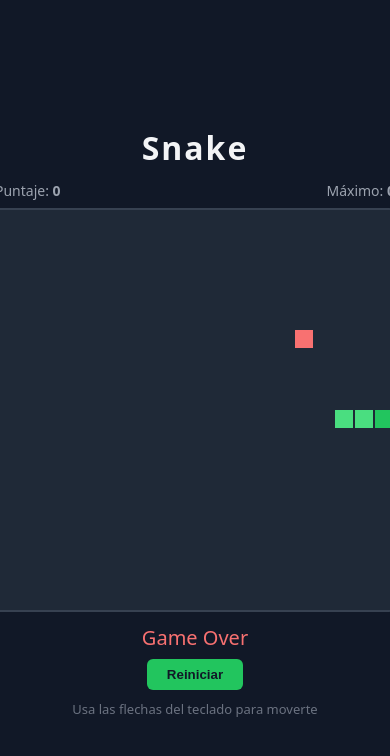
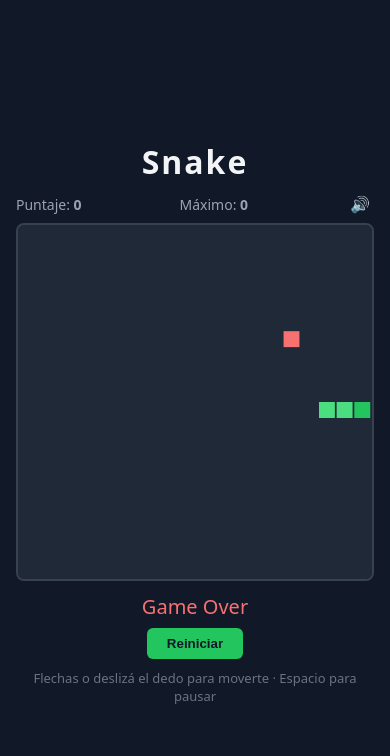
Before and after one commit to Mvega5310/snake, a plain HTML site: page index.html in a window 390 px wide. Drawn offline with Linux system fonts and the light colour scheme.

Commit message:
Add pause, progressive speed, mobile swipe controls, sound and CI deploy
Fix resetGame() not repainting immediately on restart. Add Web Audio
beeps with mute toggle, responsive canvas, GitHub Pages deploy workflow,
MIT license and refreshed README/roadmap to match current features.

```diff
--- a/game.js
+++ b/game.js
@@ -3,21 +3,28 @@
 // ==============================
 const GRID_SIZE = 20;       // tamaño de cada celda en px
 const GRID_COUNT = 20;      // celdas por lado (20x20 = canvas 400x400)
-const BASE_SPEED_MS = 130;  // ms entre cada tick del juego
+const BASE_SPEED_MS = 130;  // ms entre cada tick al empezar
+const MIN_SPEED_MS = 70;    // velocidad máxima (piso del intervalo)
+const SPEED_STEP_MS = 4;    // cuánto baja el intervalo por cada comida
+const SWIPE_THRESHOLD = 20; // px mínimos para contar como swipe
 
 const canvas = document.getElementById("gameCanvas");
 const ctx = canvas.getContext("2d");
 const scoreEl = document.getElementById("score");
 const highscoreEl = document.getElementById("highscore");
 const gameOverScreen = document.getElementById("gameOverScreen");
+const pauseScreen = document.getElementById("pauseScreen");
 const restartBtn = document.getElementById("restartBtn");
+const muteBtn = document.getElementById("muteBtn");
 
 // ==============================
 // ESTADO DEL JUEGO
 // ==============================
-let snake, direction, nextDirection, food, score, gameOver, loopInterval;
+let snake, direction, nextDirection, food, score, gameOver, paused, speedMs, loopInterval;
 let highscore = Number(localStorage.getItem("snake-highscore")) || 0;
+let muted = localStorage.getItem("snake-muted") === "true";
 highscoreEl.textContent = highscore;
+updateMuteButton();
 
 function resetGame() {
   snake = [
@@ -30,12 +37,17 @@ function resetGame() {
   food = spawnFood();
   score = 0;
   gameOver = false;
+  paused = false;
+  speedMs = BASE_SPEED_MS;
 
   scoreEl.textContent = score;
   gameOverScreen.classList.add("hidden");
+  pauseScreen.classList.add("hidden");
 
   if (loopInterval) clearInterval(loopInterval);
-  loopInterval = setInterval(gameLoop, BASE_SPEED_MS);
+  loopInterval = setInterval(gameLoop, speedMs);
+
+  draw();
 }
 
 // ==============================
@@ -77,14 +89,31 @@ function update() {
     score++;
     scoreEl.textContent = score;
     food = spawnFood();
+    playEatSound();
+    speedUp();
   } else {
     snake.pop(); // si no comió, se mueve (quita la cola)
   }
 }
 
+function speedUp() {
+  const target = Math.max(MIN_SPEED_MS, BASE_SPEED_MS - score * SPEED_STEP_MS);
+  if (target === speedMs) return;
+  speedMs = target;
+  clearInterval(loopInterval);
+  loopInterval = setInterval(gameLoop, speedMs);
+}
+
+function togglePause() {
+  if (gameOver) return;
+  paused = !paused;
+  pauseScreen.classList.toggle("hidden", !paused);
+}
+
 function endGame() {
   gameOver = true;
   clearInterval(loopInterval);
+  playGameOverSound();
 
   if (score > highscore) {
     highscore = score;
@@ -117,16 +146,74 @@ function draw() {
 // GAME LOOP
 // ==============================
 function gameLoop() {
-  if (gameOver) return;
+  if (gameOver || paused) return;
   update();
   if (!gameOver) draw();
 }
 
 // ==============================
-// CONTROLES
+// SONIDO (Web Audio API, sin archivos externos)
+// ==============================
+let audioCtx = null;
+
+function getAudioCtx() {
+  if (!audioCtx) {
+    const AudioContextClass = window.AudioContext || window.webkitAudioContext;
+    audioCtx = new AudioContextClass();
+  }
+  if (audioCtx.state === "suspended") audioCtx.resume();
+  return audioCtx;
+}
+
+function beep(freq, duration, type = "sine") {
+  if (muted) return;
+  const ctx2 = getAudioCtx();
+  const osc = ctx2.createOscillator();
+  const gain = ctx2.createGain();
+
+  osc.type = type;
+  osc.frequency.value = freq;
+  osc.connect(gain);
+  gain.connect(ctx2.destination);
+
+  gain.gain.setValueAtTime(0.15, ctx2.currentTime);
+  gain.gain.exponentialRampToValueAtTime(0.0001, ctx2.currentTime + duration);
+
+  osc.start();
+  osc.stop(ctx2.currentTime + duration);
+}
+
+function playEatSound() {
+  beep(660, 0.08);
+}
+
+function playGameOverSound() {
+  beep(160, 0.4, "sawtooth");
+}
+
+function updateMuteButton() {
+  muteBtn.textContent = muted ? "🔇" : "🔊";
+  muteBtn.setAttribute("aria-pressed", String(muted));
+}
+
+muteBtn.addEventListener("click", () => {
+  muted = !muted;
+  localStorage.setItem("snake-muted", String(muted));
+  updateMuteButton();
+});
+
+// ==============================
+// CONTROLES — TECLADO
 // ==============================
 document.addEventListener("keydown", (e) => {
   const key = e.key;
+
+  if (key === " " || key === "Spacebar") {
+    e.preventDefault();
+    return togglePause();
+  }
+
+  if (gameOver || paused) return;
 
   if (key === "ArrowUp" && direction.y === 0) nextDirection = { x: 0, y: -1 };
   else if (key === "ArrowDown" && direction.y === 0) nextDirection = { x: 0, y: 1 };
@@ -134,10 +221,47 @@ document.addEventListener("keydown", (e) => {
   else if (key === "ArrowRight" && direction.x === 0) nextDirection = { x: 1, y: 0 };
 });
 
+// ==============================
+// CONTROLES — TÁCTIL (swipe)
+// ==============================
+let touchStartX = 0;
+let touchStartY = 0;
+
+canvas.addEventListener(
+  "touchstart",
+  (e) => {
+    const touch = e.touches[0];
+    touchStartX = touch.clientX;
+    touchStartY = touch.clientY;
+  },
+  { passive: true }
+);
+
+canvas.addEventListener(
+  "touchend",
+  (e) => {
+    if (gameOver || paused) return;
+
+    const touch = e.changedTouches[0];
+    const dx = touch.clientX - touchStartX;
+    const dy = touch.clientY - touchStartY;
+
+    if (Math.max(Math.abs(dx), Math.abs(dy)) < SWIPE_THRESHOLD) return;
+
+    if (Math.abs(dx) > Math.abs(dy)) {
+      if (dx > 0 && direction.x === 0) nextDirection = { x: 1, y: 0 };
+      else if (dx < 0 && direction.x === 0) nextDirection = { x: -1, y: 0 };
+    } else {
+      if (dy > 0 && direction.y === 0) nextDirection = { x: 0, y: 1 };
+      else if (dy < 0 && direction.y === 0) nextDirection = { x: 0, y: -1 };
+    }
+  },
+  { passive: true }
+);
+
 restartBtn.addEventListener("click", resetGame);
 
 // ==============================
 // INICIO
 // ==============================
 resetGame();
-draw();
--- a/index.html
+++ b/index.html
@@ -2,25 +2,33 @@
 <html lang="es">
 <head>
   <meta charset="UTF-8" />
-  <title>Snake — Prototipo</title>
+  <meta name="viewport" content="width=device-width, initial-scale=1.0" />
+  <meta name="description" content="Snake clásico en JavaScript vanilla + Canvas, con controles de teclado y táctiles, pausa, velocidad progresiva y sonido." />
+  <title>Snake</title>
+  <link rel="icon" type="image/svg+xml" href="favicon.svg" />
   <link rel="stylesheet" href="style.css" />
 </head>
 <body>
   <div class="game-container">
     <h1>Snake</h1>
     <div class="hud">
-      <span>Puntaje: <strong id="score">0</strong></span>
+      <span>Puntaje: <strong id="score" aria-live="polite">0</strong></span>
       <span>Máximo: <strong id="highscore">0</strong></span>
+      <button id="muteBtn" aria-label="Silenciar sonido" aria-pressed="false">🔊</button>
     </div>
 
     <canvas id="gameCanvas" width="400" height="400"></canvas>
+
+    <div id="pauseScreen" class="hidden">
+      <p>Pausado</p>
+    </div>
 
     <div id="gameOverScreen" class="hidden">
       <p>Game Over</p>
       <button id="restartBtn">Reiniciar</button>
     </div>
 
-    <p class="hint">Usa las flechas del teclado para moverte</p>
+    <p class="hint">Flechas o deslizá el dedo para moverte · Espacio para pausar</p>
   </div>
 
   <script src="game.js"></script>
--- a/style.css
+++ b/style.css
@@ -16,6 +16,10 @@ body {
 
 .game-container {
   text-align: center;
+  width: 100%;
+  max-width: 400px;
+  padding: 0 16px;
+  margin: 0 auto;
 }
 
 h1 {
@@ -25,8 +29,10 @@ h1 {
 
 .hud {
   display: flex;
+  align-items: center;
   justify-content: space-between;
-  width: 400px;
+  gap: 8px;
+  width: 100%;
   margin: 0 auto 8px;
   font-size: 14px;
   color: #9ca3af;
@@ -38,6 +44,11 @@ canvas {
   border-radius: 8px;
   display: block;
   margin: 0 auto;
+  width: 100%;
+  max-width: 400px;
+  height: auto;
+  aspect-ratio: 1 / 1;
+  touch-action: none;
 }
 
 .hint {
@@ -50,14 +61,34 @@ canvas {
   display: none;
 }
 
-#gameOverScreen {
+#muteBtn {
+  border: none;
+  background: transparent;
+  color: #9ca3af;
+  font-size: 16px;
+  cursor: pointer;
+  line-height: 1;
+  padding: 2px 4px;
+}
+
+#muteBtn:hover {
+  color: #f3f4f6;
+}
+
+#gameOverScreen,
+#pauseScreen {
   margin-top: 12px;
 }
 
-#gameOverScreen p {
+#gameOverScreen p,
+#pauseScreen p {
   font-size: 20px;
   color: #f87171;
   margin-bottom: 8px;
+}
+
+#pauseScreen p {
+  color: #facc15;
 }
 
 #restartBtn {
```
Also changed, not shown: favicon.svg (added), 4 other files.
